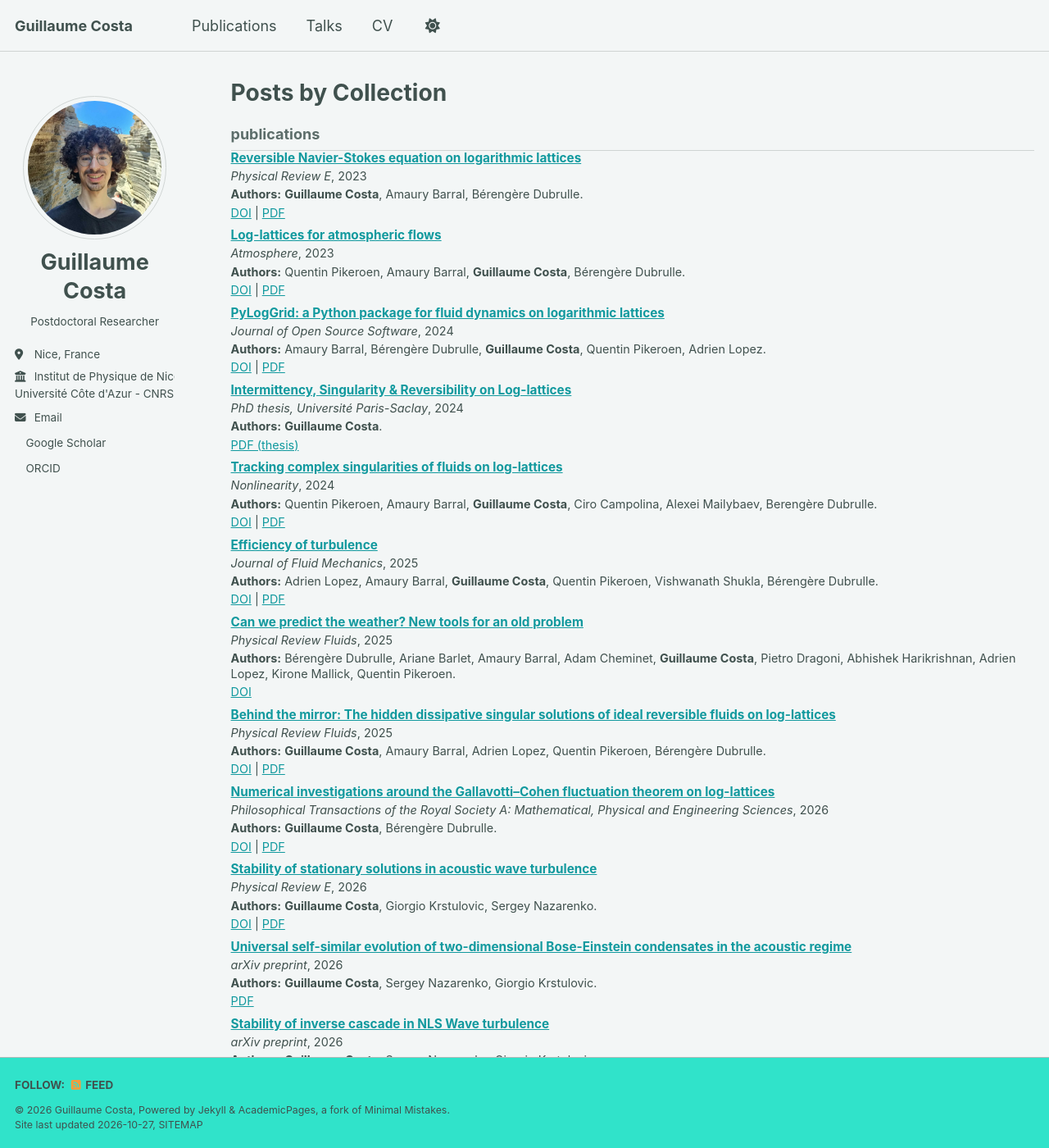
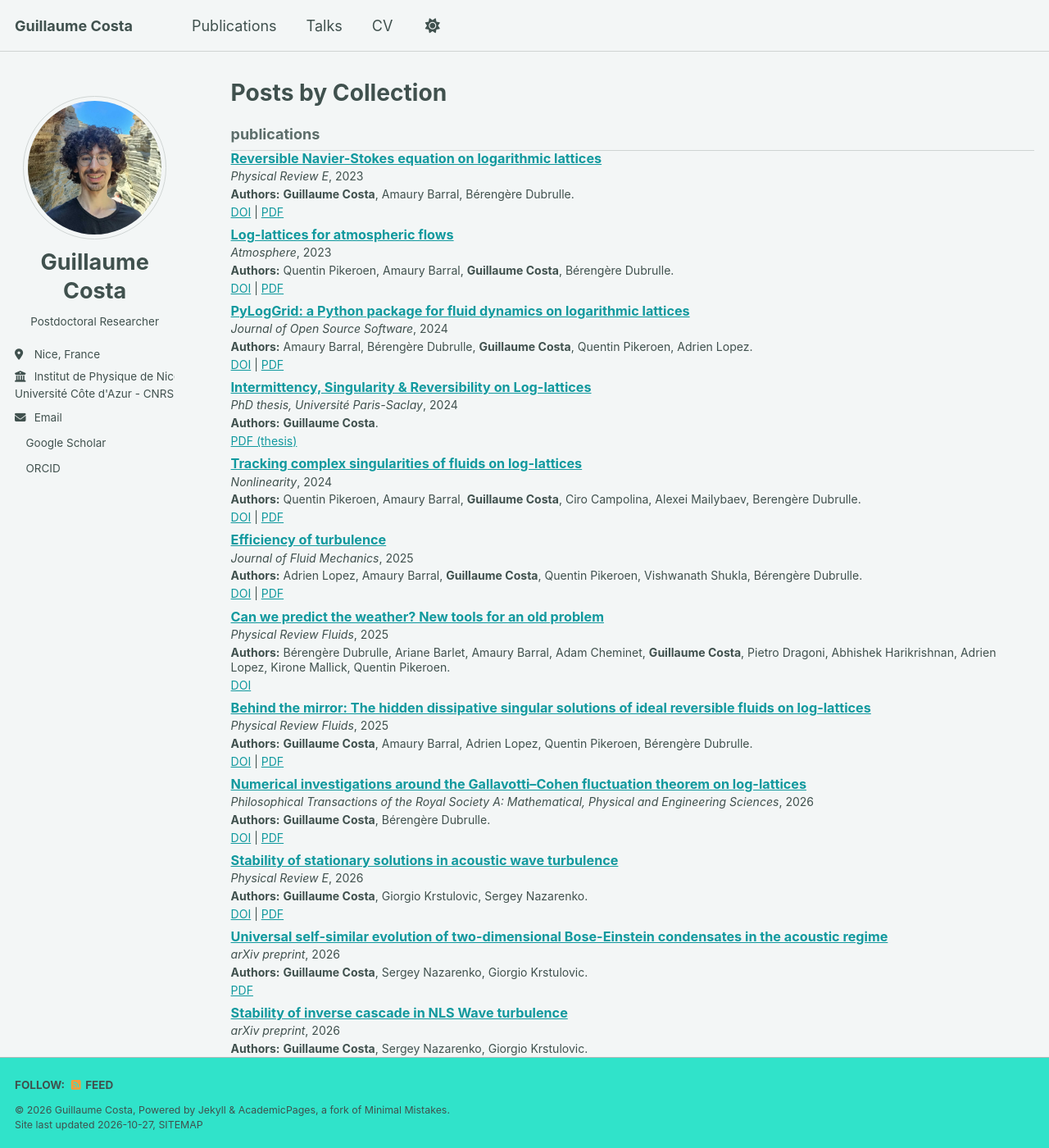
Before and after one commit to GuilCos/GuilCos.github.io, a Jekyll site: the page built from _pages/collection-archive.html, in a window 1280 px wide and 1400 px high. Shown: the whole window at 82% size. Built offline with Jekyll 4.4.1, drawn with Linux system fonts in a browser that asks for light colours; a script bundle is joined from its source files by our own code; a style sheet for code colours, icons or effects is not loaded.

Commit message:
Update main.scss

```diff
--- a/assets/css/main.scss
+++ b/assets/css/main.scss
@@ -96,31 +96,32 @@
   }
 }
 
-
-
-/* Force compact layout for publication entries */
-.archive__item {
+/* Compact publication entries */
+.publication-compact {
   margin-bottom: 0.5rem !important;
-  padding-bottom: 0 !important;
 }
 
-.archive__item-title {
-  font-size: 0.85rem !important;
+.publication-compact .archive__item {
+  margin-bottom: 0 !important;
+}
+
+.publication-compact .archive__item-title {
+  font-size: 0.9rem !important;
   line-height: 1.2 !important;
+  margin: 0 0 0.15rem 0 !important;
+}
+
+.publication-compact .archive__item-venue,
+.publication-compact .archive__item-excerpt,
+.publication-compact .archive__item-links {
+  font-size: 0.78rem !important;
+  line-height: 1.3 !important;
   margin: 0 0 0.2rem 0 !important;
 }
 
-.archive__item p,
-.archive__item .citation,
-.archive__item-excerpt {
-  font-size: 0.8rem !important;
+.publication-compact .archive__item p {
+  font-size: 0.78rem !important;
   line-height: 1.3 !important;
   margin-top: 0 !important;
   margin-bottom: 0.2rem !important;
 }
-
-.archive__item ul,
-.archive__item ol {
-  margin-top: 0.1rem !important;
-  margin-bottom: 0.2rem !important;
-}
```
